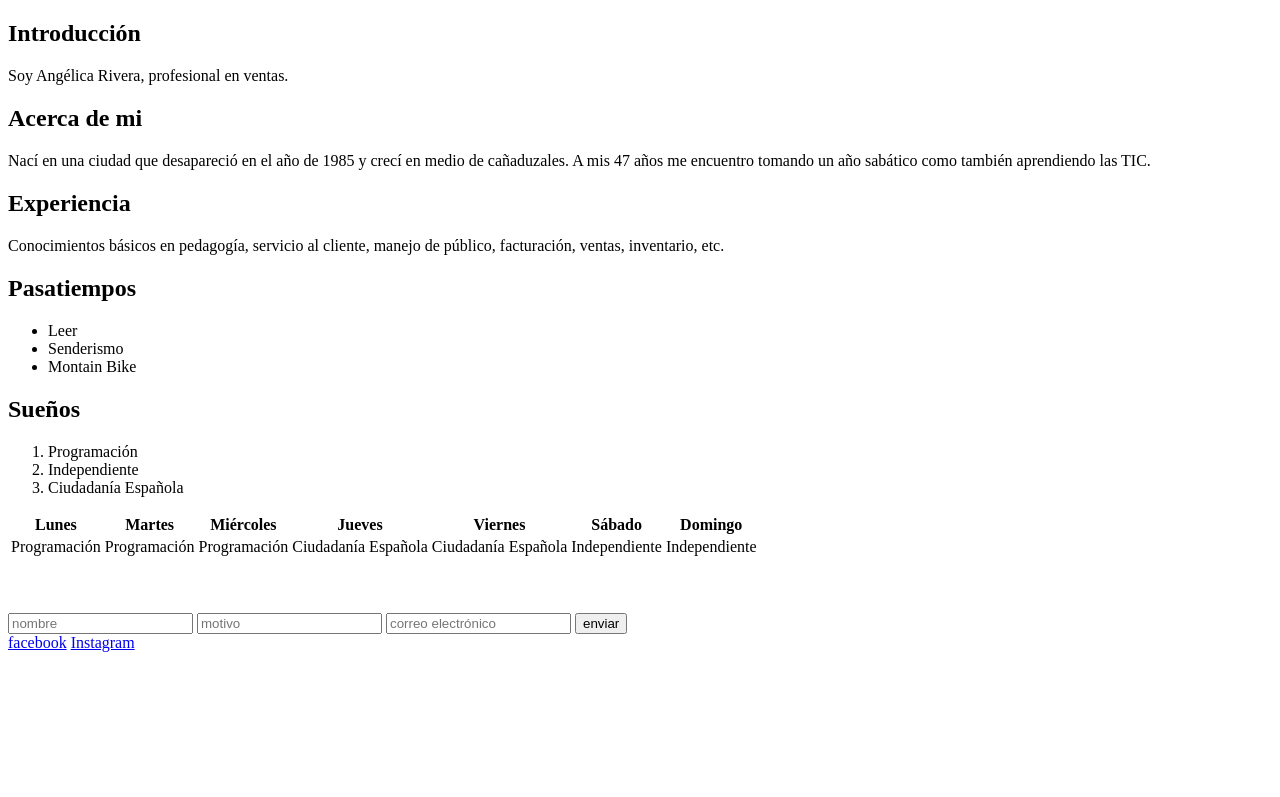
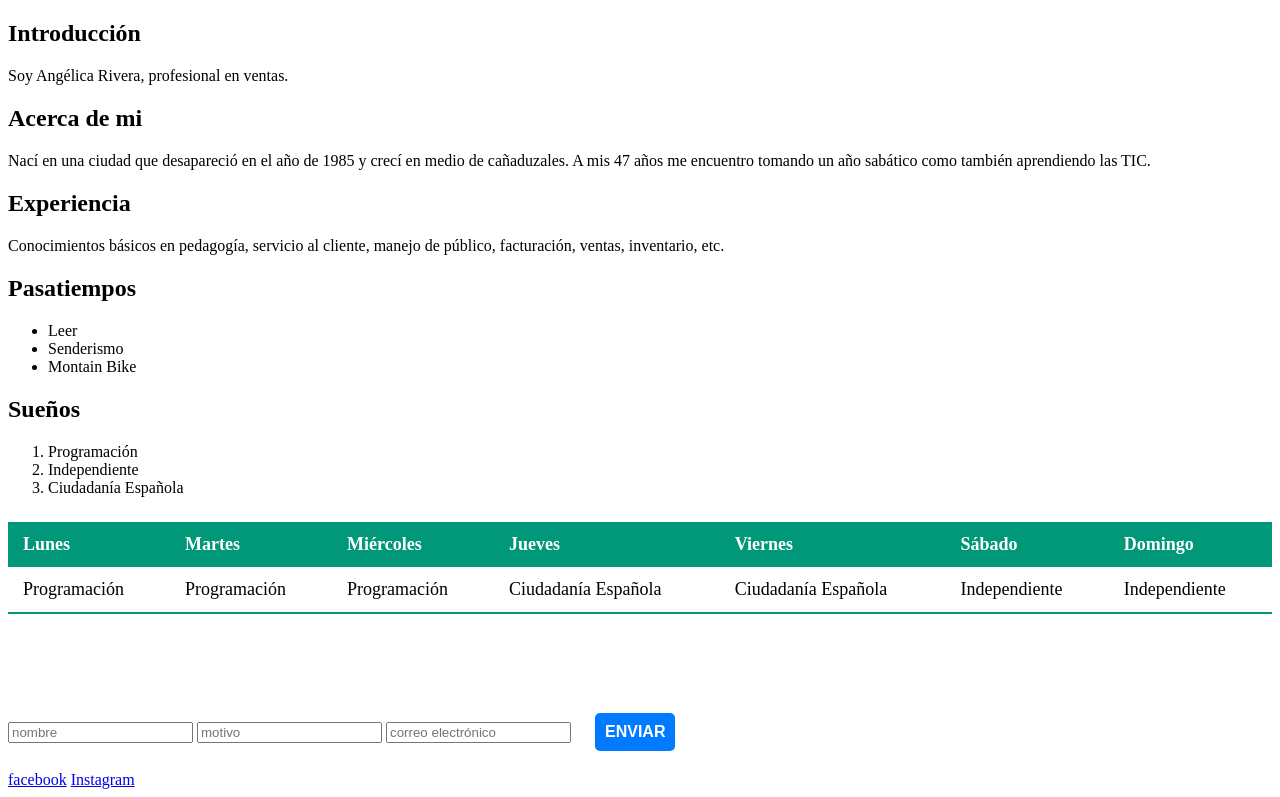
Before and after one commit to Angellus77/Entregable1, a plain HTML site: page index.html in a window 1280 px wide. Shown: the part 350-1147 px from the top of the page. Before the commit the page ends 1010 px from the top, so only its background shows below. Drawn offline with Linux system fonts and the light colour scheme.

Commit message:
Archivo Style-CSS

```diff
--- a/index.html
+++ b/index.html
@@ -4,6 +4,7 @@
     <meta charset="UTF-8">
     <meta name="viewport" content="width=device-width, initial-scale=1.0">
     <title>Sobre mi</title>
+    <link rel="stylesheet" href="./styles.css">
 </head>
 <body>
     <h1>Angélica Rivera</h1>
@@ -48,7 +49,7 @@
         </li>
 
     </ol>
-    <table>
+    <table class="styled-table">
         <thead>
             <tr>
 
@@ -108,7 +109,7 @@
         <input type="text" placeholder="nombre">
         <input type="text" placeholder="motivo">
         <input type="email" placeholder="correo electrónico">
-        <input type="submit" value="enviar">
+        <input type="submit" value="enviar" id="button">
     </form>
     <footer>
         <a href="https://www.facebook.com/angielu.riveraaldana/?locale=es_LA"> facebook</a>
--- /dev/null
+++ b/styles.css
@@ -0,0 +1,51 @@
+.styled-table {
+    width: 100%;
+    border-collapse: collapse;
+    margin: 25px 0;
+    font-size: 18px;
+    text-align: left;
+  }
+
+  .styled-table thead tr {
+    background-color: #009879;
+    color: #ffffff;
+    text-align: left;
+  }
+
+  .styled-table th,
+  .styled-table td {
+    padding: 12px 15px;
+  }
+
+  .styled-table tbody tr {
+    border-bottom: 1px solid #dddddd;
+  }
+
+  .styled-table tbody tr:nth-of-type(even) {
+    background-color: #f3f3f3;
+  }
+
+  .styled-table tbody tr:last-of-type {
+    border-bottom: 2px solid #009879;
+  }
+
+  .styled-table tbody tr.active-row {
+    font-weight: bold;
+    color: #009879;
+  }
+  #button{
+    margin-top: 20px;
+    margin-bottom: 20px;
+    margin-left: 20px;
+    margin-right: 20px;
+    padding: 10px;
+    background-color: #007bff;
+    color: white;
+    border: none;
+    border-radius: 5px;
+    cursor: pointer;
+    font-size: 16px;
+    font-weight: bold;
+    text-transform: uppercase;
+    transition: background-color 0.3s;
+}
```
Also changed, not shown: github.txt (added).
